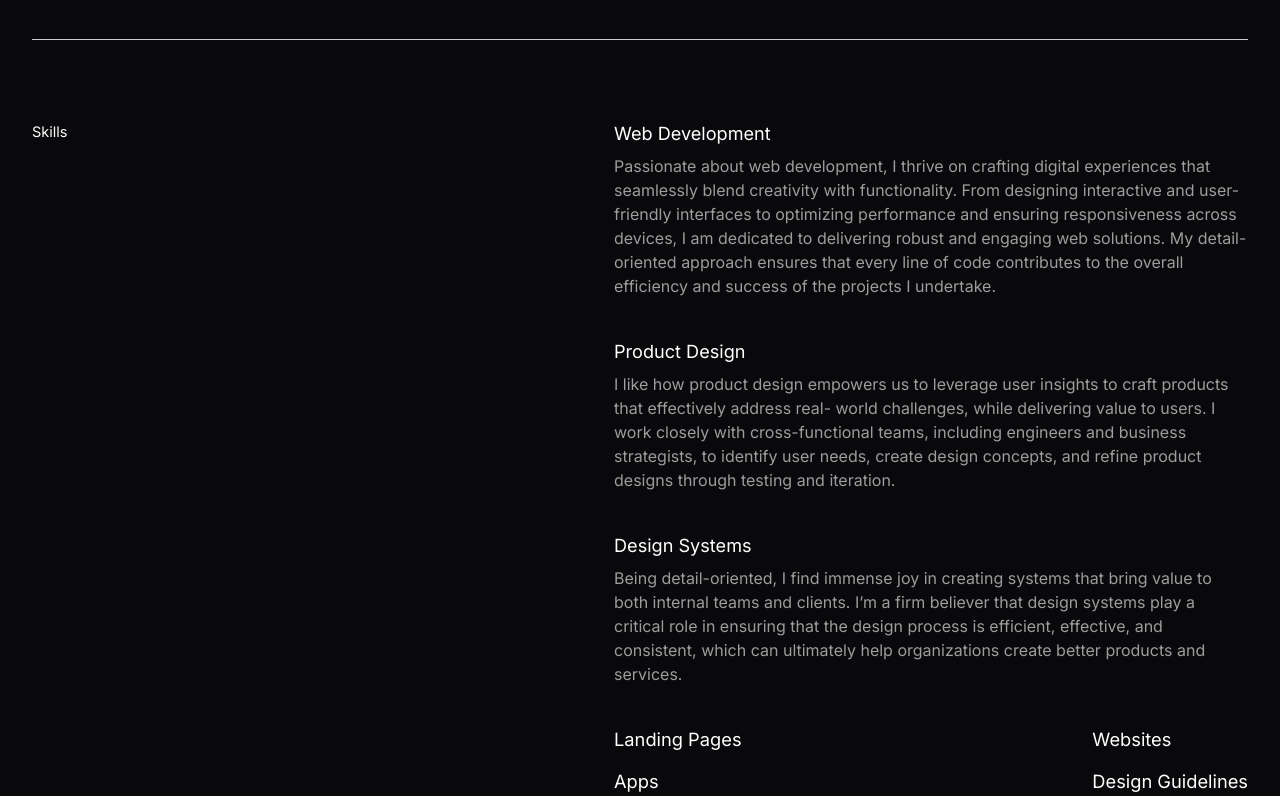
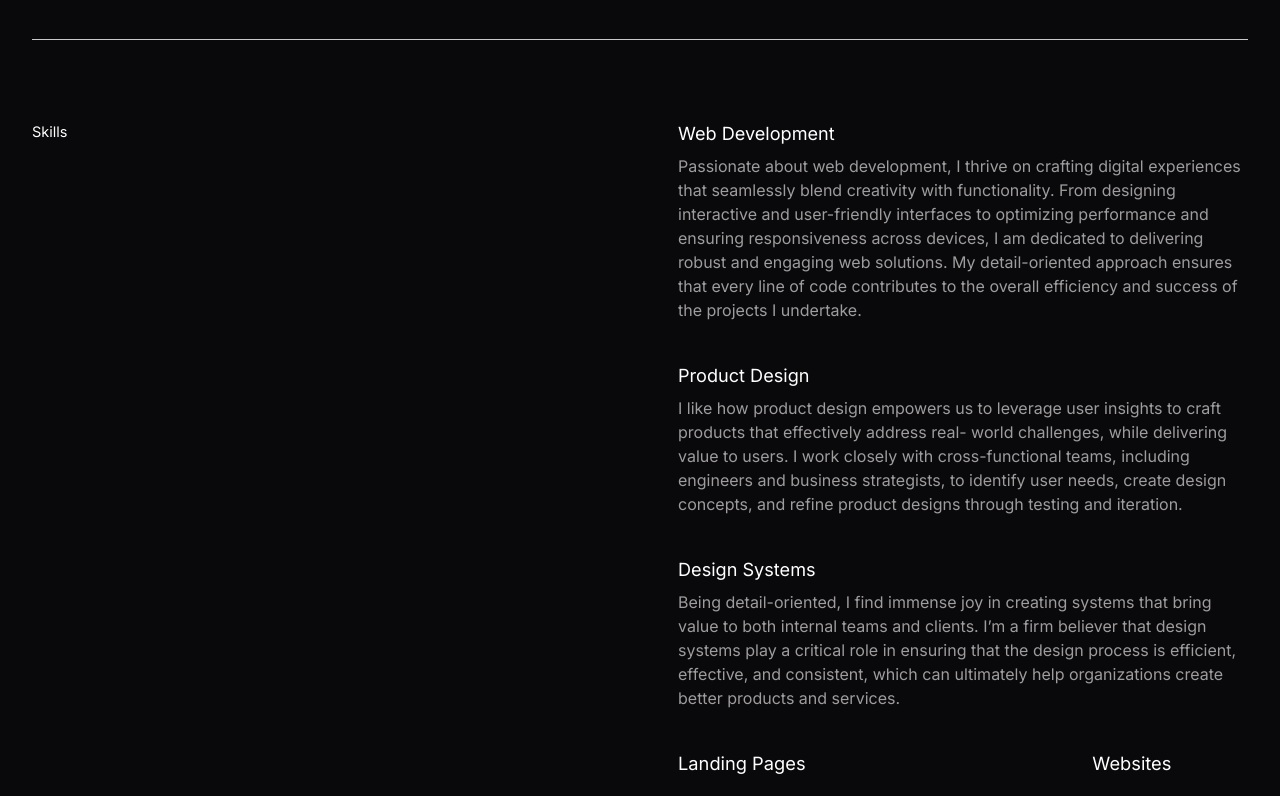
Before and after one commit to AbeekuDjokoto/portfolio_3.0, a Next.js app: page /about in a window 1280 px wide. Shown: the part 1320-2116 px from the top of the page. Built offline with nearby package versions, Linux system fonts and the light colour scheme.

Commit message:
fixed issues

```diff
--- a/src/app/about/page.tsx
+++ b/src/app/about/page.tsx
@@ -58,7 +58,7 @@ export default function About() {
           <p className="md:max-w-[570px] w-full text-[14.5px] leading-[23.36px]">
             {Skills.category}
           </p>
-          <div className="md:first:last:max-w-[570px] w-full flex flex-col gap-10">
+          <div className="md:max-w-[570px] w-full flex flex-col gap-10">
             {Skills.skills.map((skill) => {
               return (
                 <div
--- a/src/app/libs/mocks.ts
+++ b/src/app/libs/mocks.ts
@@ -107,7 +107,7 @@ export const Projects: Project[] = [
           { title: "next", icon: next },
           { title: "tailwind", icon: tailwind },
           { title: "typescript", icon: typescript },
-          { title: "graphql", icon: graphql },
+          { title: "tanstack", icon: tanstack },
           { title: "jest", icon: jest },
           { title: "sass", icon: sass },
           { title: "git", icon: git }
```
